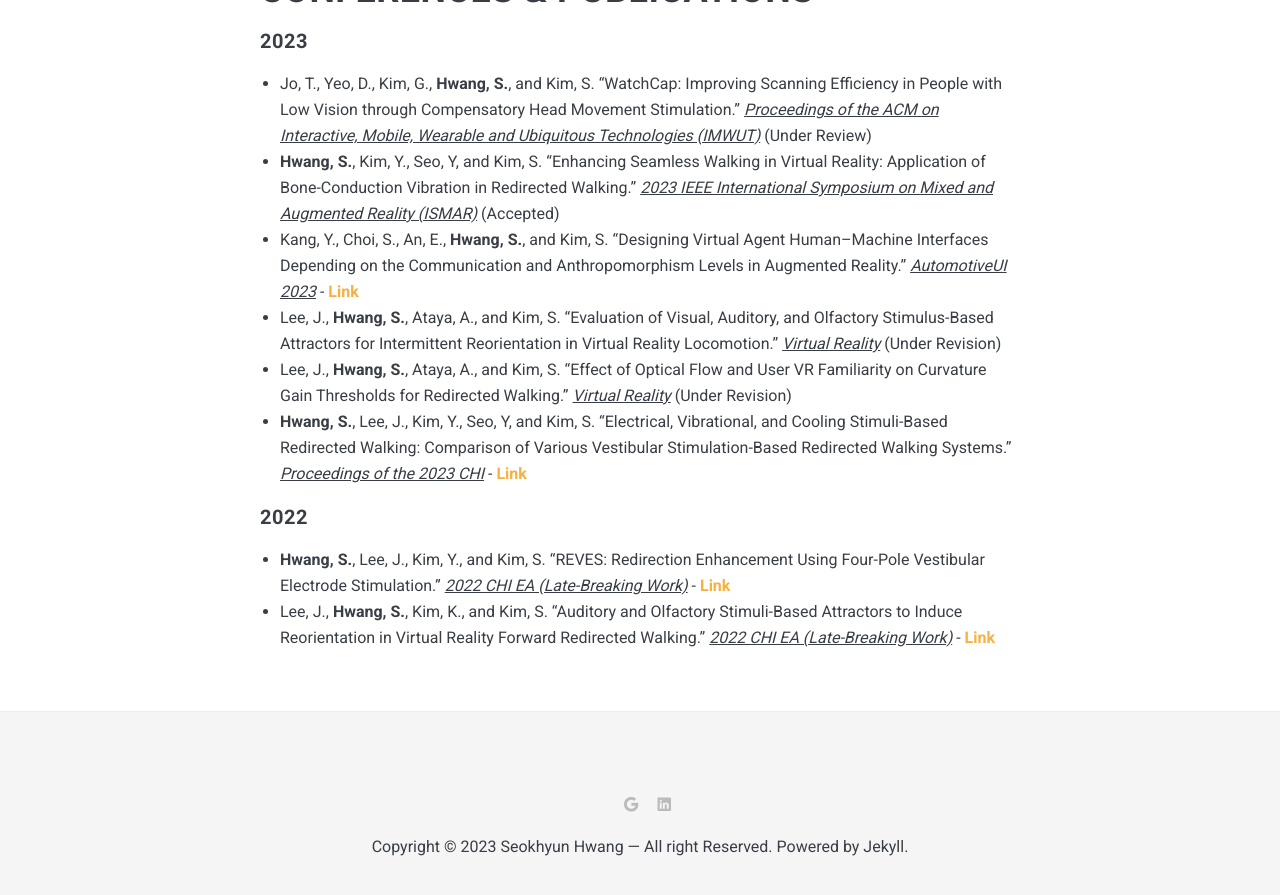
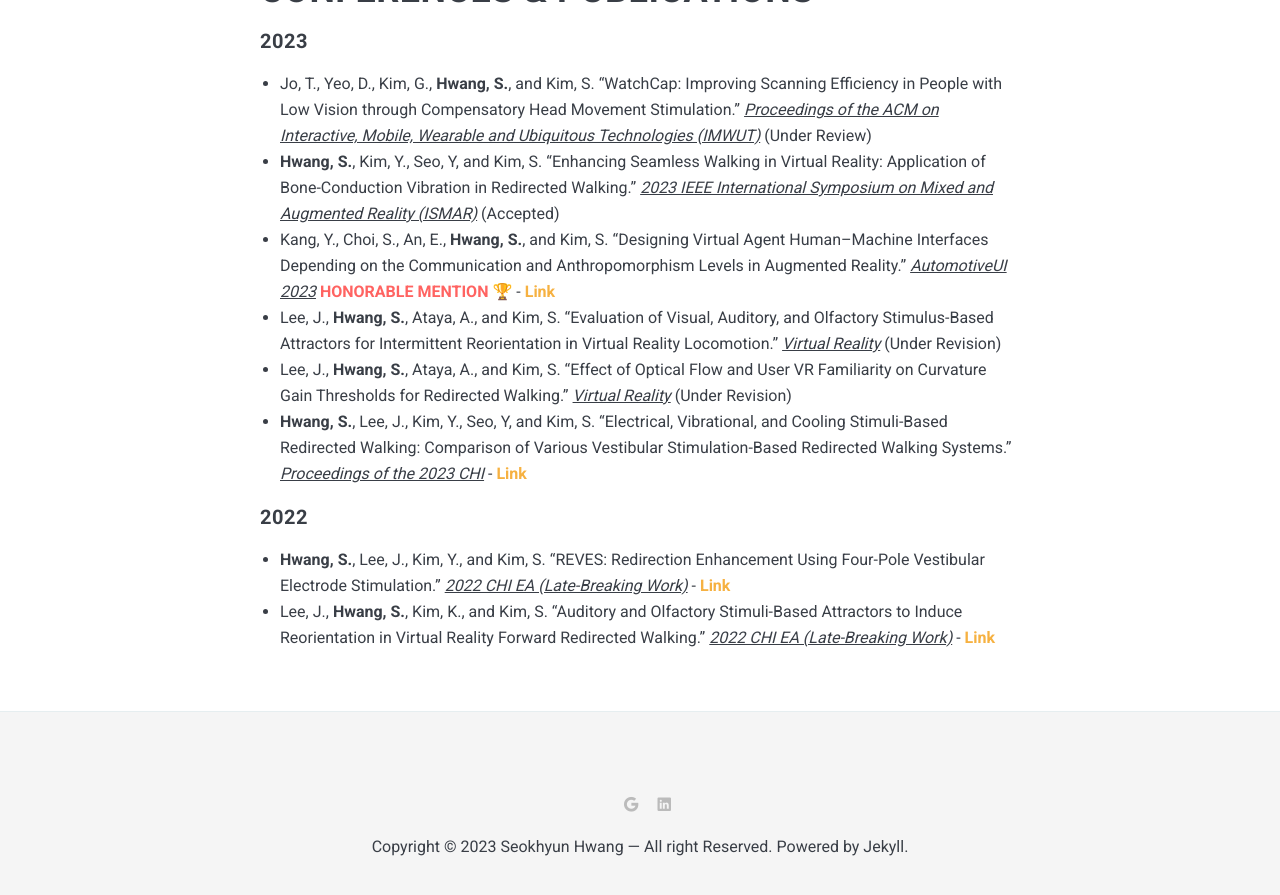
Before and after one commit to anoldhsh/anoldhsh.github.io, a Jekyll site: the page built from _pages/2PUBLICATIONS.md, in a window 1280 px wide and 900 px high, scrolled down 612 px. Shown: the top 895 px of the window. Built offline with Jekyll 4.4.1, drawn with Linux system fonts in a browser that asks for light colours; nearby versions of some CDN libraries.

Commit message:
Update 2PUBLICATIONS.md

```diff
--- a/_pages/2PUBLICATIONS.md
+++ b/_pages/2PUBLICATIONS.md
@@ -9,7 +9,7 @@
 #### 2023
 * Jo, T., Yeo, D., Kim, G., <strong>Hwang, S.</strong>, and Kim, S. "WatchCap: Improving Scanning Efficiency in People with Low Vision through Compensatory Head Movement Stimulation." <u><i>Proceedings of the ACM on Interactive, Mobile, Wearable and Ubiquitous Technologies (IMWUT)</i></u> (Under Review)
 * <strong>Hwang, S.</strong>, Kim, Y., Seo, Y, and Kim, S. "Enhancing Seamless Walking in Virtual Reality: Application of Bone-Conduction Vibration in Redirected Walking." <u><i>2023 IEEE International Symposium on Mixed and Augmented Reality (ISMAR)</i></u> (Accepted)
-* Kang, Y., Choi, S., An, E., <strong>Hwang, S.</strong>, and Kim, S. "Designing Virtual Agent Human–Machine Interfaces Depending on the Communication and Anthropomorphism Levels in Augmented Reality." <u><i>AutomotiveUI 2023</i></u> - <a href="https://dl.acm.org/doi/10.1145/3580585.3606460"><strong>Link</strong></a>
+* Kang, Y., Choi, S., An, E., <strong>Hwang, S.</strong>, and Kim, S. "Designing Virtual Agent Human–Machine Interfaces Depending on the Communication and Anthropomorphism Levels in Augmented Reality." <u><i>AutomotiveUI 2023</i></u> <strong><font color='#ff6361'> HONORABLE MENTION </font></strong> 🏆 - <a href="https://dl.acm.org/doi/10.1145/3580585.3606460"><strong>Link</strong></a>
 * Lee, J., <strong>Hwang, S.</strong>, Ataya, A., and Kim, S. "Evaluation of Visual, Auditory, and Olfactory Stimulus-Based Attractors for Intermittent Reorientation in Virtual Reality Locomotion." <u><i>Virtual Reality</i></u> (Under Revision)
 * Lee, J., <strong>Hwang, S.</strong>, Ataya, A., and Kim, S. "Effect of Optical Flow and User VR Familiarity on Curvature Gain Thresholds for Redirected Walking." <u><i>Virtual Reality</i></u> (Under Revision)
 * <strong>Hwang, S.</strong>, Lee, J., Kim, Y., Seo, Y, and Kim, S. "Electrical, Vibrational, and Cooling Stimuli-Based Redirected Walking: Comparison of Various Vestibular Stimulation-Based Redirected Walking Systems." <u><i>Proceedings of the 2023 CHI</i></u> - <a href="https://dl.acm.org/doi/abs/10.1145/3544548.3580862"><strong>Link</strong></a>
```
